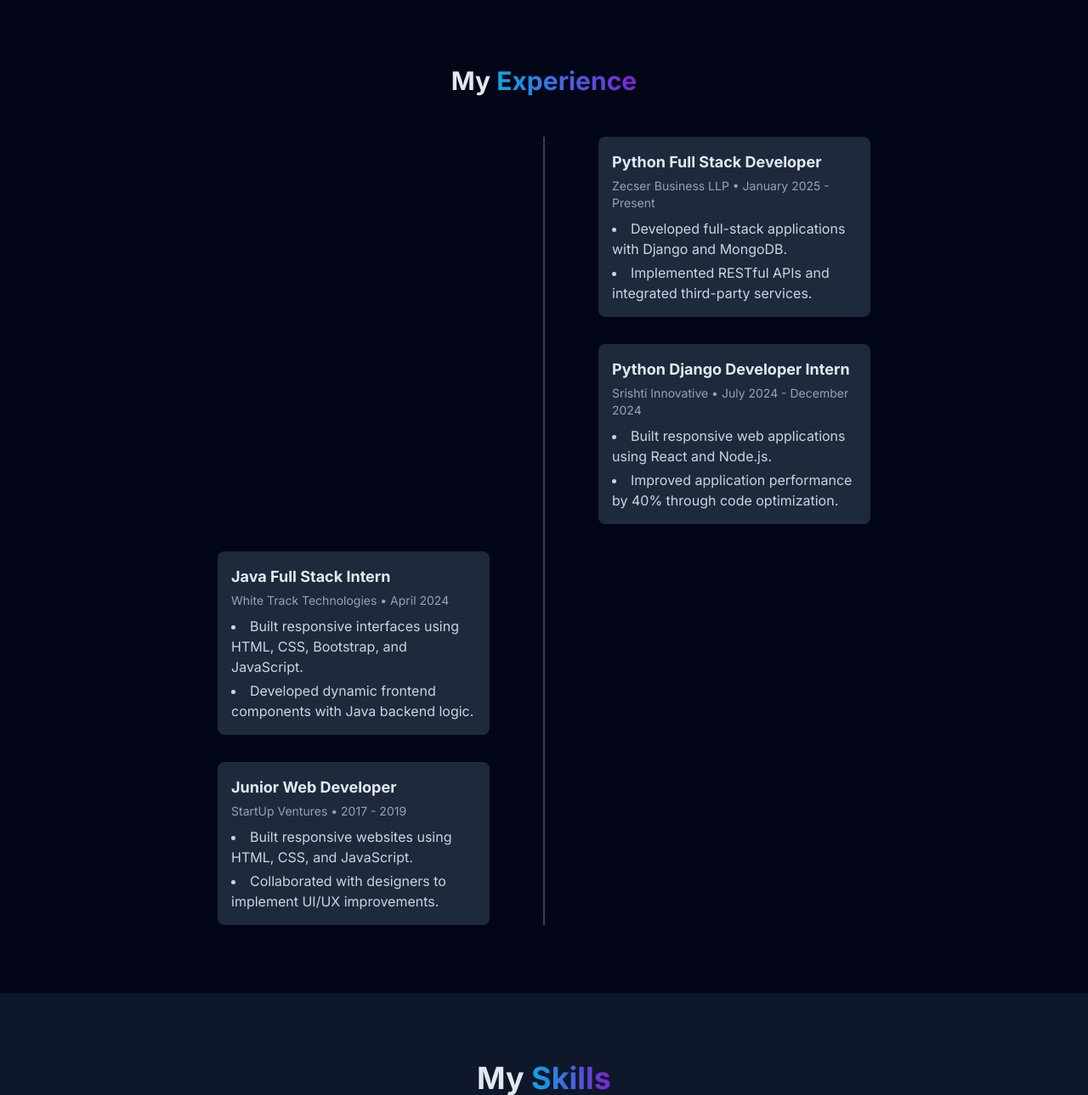
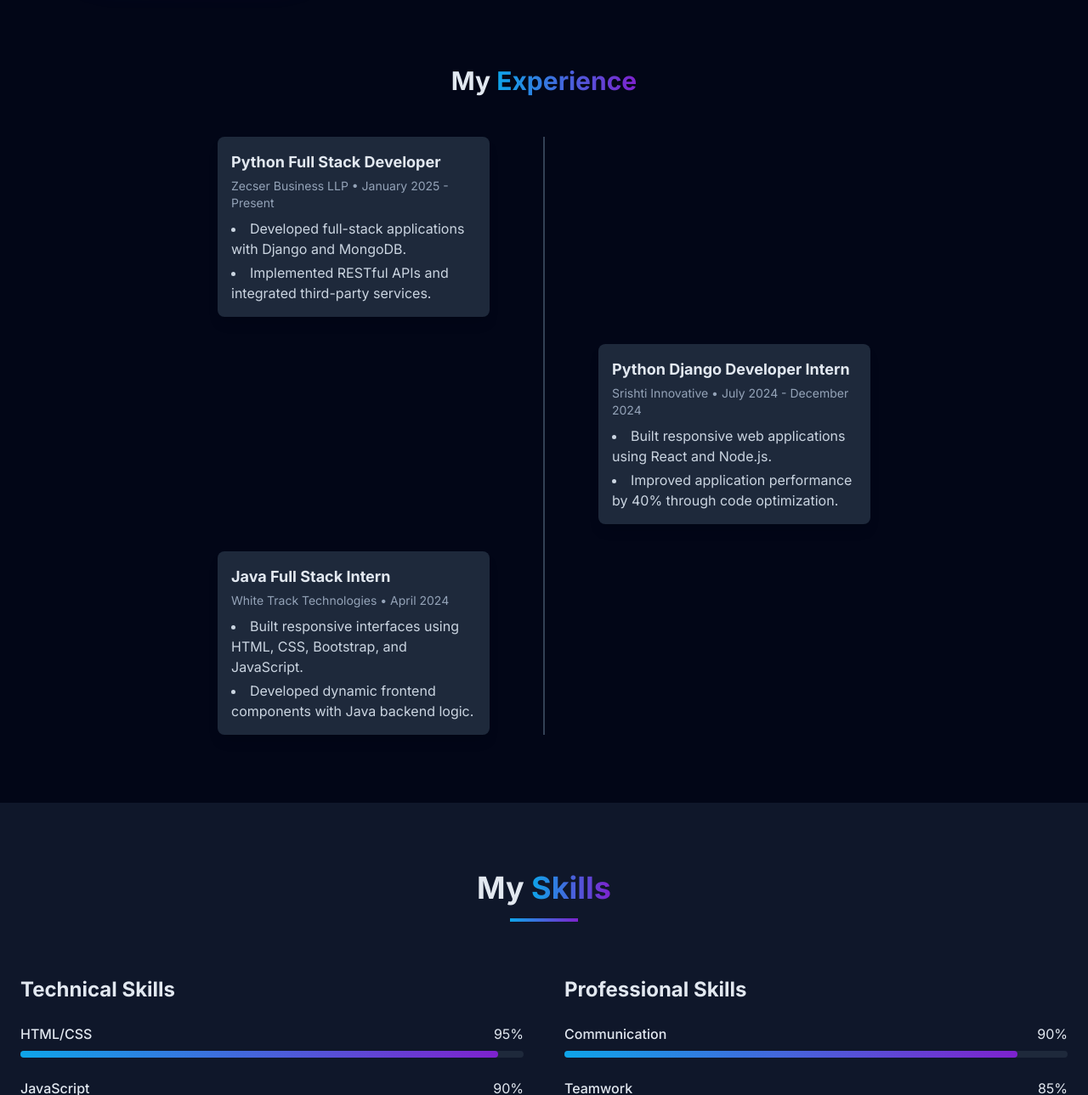
Before and after one commit to sabirmhd/portfolio, a plain HTML site: page index.html in a window 1280 px wide. Shown: the part 1329-2618 px from the top of the page at 85% size. Drawn offline with nearby package versions, Linux system fonts and the light colour scheme.

Commit message:
latest
Removed Junior Web Developer section and adjusted layout.

```diff
--- a/index.html
+++ b/index.html
@@ -295,7 +295,7 @@
                 <div class="relative max-w-3xl mx-auto">
                     <div class="absolute left-1/2 h-full w-0.5 bg-slate-700 transform -translate-x-1/2 hidden sm:block" aria-hidden="true"></div>
                     <div class="space-y-8">
-<div class="flex md:justify-end">
+                        <div class="flex md:justify-start">
                             <div class="md:w-5/12 p-4 bg-slate-800 rounded-lg shadow-lg">
                                 <h4 class="text-lg font-bold mb-1">Python Full Stack Developer</h4>
                                 <p class="text-sm text-slate-400 mb-2">Zecser Business LLP • January 2025 - Present</p>
@@ -324,17 +324,6 @@
                                 <ul class="list-disc list-inside text-slate-300 space-y-1">
                                     <li>Built responsive interfaces using HTML, CSS, Bootstrap, and JavaScript.</li>
                                     <li>Developed dynamic frontend components with Java backend logic.</li>
-                                </ul>
-                            </div>
-                        </div>
-
-                        <div class="flex md:justify-start">
-                            <div class="md:w-5/12 p-4 bg-slate-800 rounded-lg shadow-lg">
-                                <h4 class="text-lg font-bold mb-1">Junior Web Developer</h4>
-                                <p class="text-sm text-slate-400 mb-2">StartUp Ventures • 2017 - 2019</p>
-                                <ul class="list-disc list-inside text-slate-300 space-y-1">
-                                    <li>Built responsive websites using HTML, CSS, and JavaScript.</li>
-                                    <li>Collaborated with designers to implement UI/UX improvements.</li>
                                 </ul>
                             </div>
                         </div>
```
